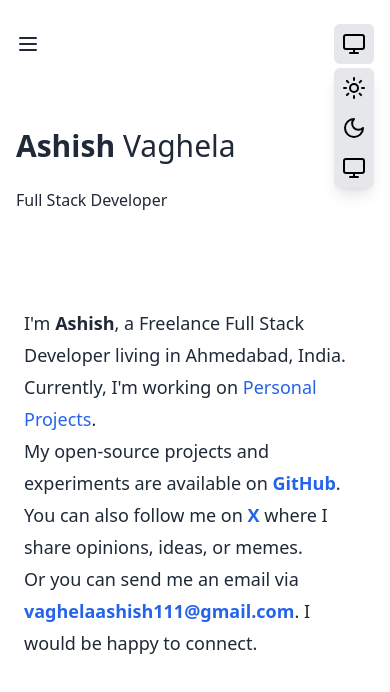
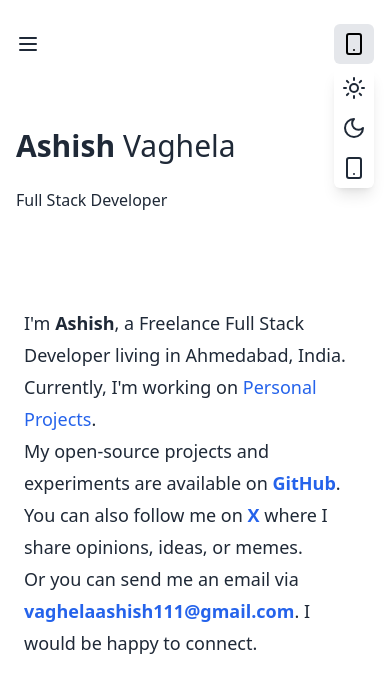
Before and after one commit to sunnykadivar212/sunnykadivar212.github.io, a React (Vite) app: page / in a window 390 px wide. Both pictures are taken after a click on the button 354 px from the left and 44 px from the top of the page. Shown: the top 692 px of the page. Built offline with nearby package versions, Linux system fonts and the light colour scheme.

Commit message:
feat: Added Theme icon (Laptop/Mobile) based on device

```diff
--- a/src/components/header/Header.jsx
+++ b/src/components/header/Header.jsx
@@ -1,7 +1,7 @@
 import React, { useState, useEffect } from 'react';
 import { NavLink } from "react-router-dom";
 import data from "../../assets/data.json";
-import { Sun, Moon, Monitor, Menu } from 'lucide-react';
+import { Sun, Moon, Laptop, Smartphone, Menu } from 'lucide-react'; // Import Laptop and Smartphone icons
 
 function Header() {
   const [theme, setTheme] = useState(() => {
@@ -11,6 +11,7 @@ function Header() {
 
   const [isMenuOpen, setIsMenuOpen] = useState(false);
   const [isDropdownOpen, setIsDropdownOpen] = useState(false);
+  const [isMobile, setIsMobile] = useState(window.innerWidth < 768); // Default to mobile if width is < 768px
 
   const applyTheme = (currentTheme) => {
     if (currentTheme === "device") {
@@ -41,6 +42,15 @@ useEffect(() => {
     };
   }, [theme]);
 
+  useEffect(() => {
+    const handleResize = () => {
+      setIsMobile(window.innerWidth < 768);
+    };
+
+    window.addEventListener('resize', handleResize);
+    return () => window.removeEventListener('resize', handleResize);
+  }, []);
+
   const handleThemeChange = (selectedTheme) => {
     setTheme(selectedTheme);
     setIsDropdownOpen(false);
@@ -67,7 +77,8 @@ useEffect(() => {
   };
 
   return (
-    <div className="mb-24 mt-6 px-4 sm:px-6"><div className="max-w-4xl mx-auto">
+    <div className="mb-24 mt-6 px-4 sm:px-6">
+<div className="max-w-4xl mx-auto">
         <div className="flex items-center justify-between w-full print:hidden">
           <div className="flex items-center">
             <button onClick={toggleMenu} className="sm:hidden mr-4">
@@ -88,10 +99,10 @@ useEffect(() => {
               >
                 {theme === 'light' && <Sun size={24} />}
                 {theme === 'dark' && <Moon size={24} />}
-                {theme === 'device' && <Monitor size={24} />}
+                {theme === 'device' && (isMobile ? <Smartphone size={24} /> : <Laptop size={24} />)} {/* Conditionally display based on device type */}
               </button>
               {isDropdownOpen && (
-                  <div className={`absolute mt-1 shadow-lg rounded-md z-10 ${themeStyles(theme)}`}>
+                  <div className={`absolute mt-1 shadow-lg rounded-md z-10`}>
                     <button onClick={() => handleThemeChange('light')} className="flex items-center p-2 hover:bg-gray-300 w-full">
                       <Sun size={24} />
                     </button>
@@ -99,7 +110,7 @@ useEffect(() => {
             <Moon size={24} />
             </button>
              <button onClick={() => handleThemeChange('device')} className="flex items-center p-2 hover:bg-gray-300 w-full">
-                      <Monitor size={24} />
+                      {isMobile ? <Smartphone size={24} /> : <Laptop size={24} />} {/* Conditionally display based on device type */}
             </button>
               </div>
               )}
```
